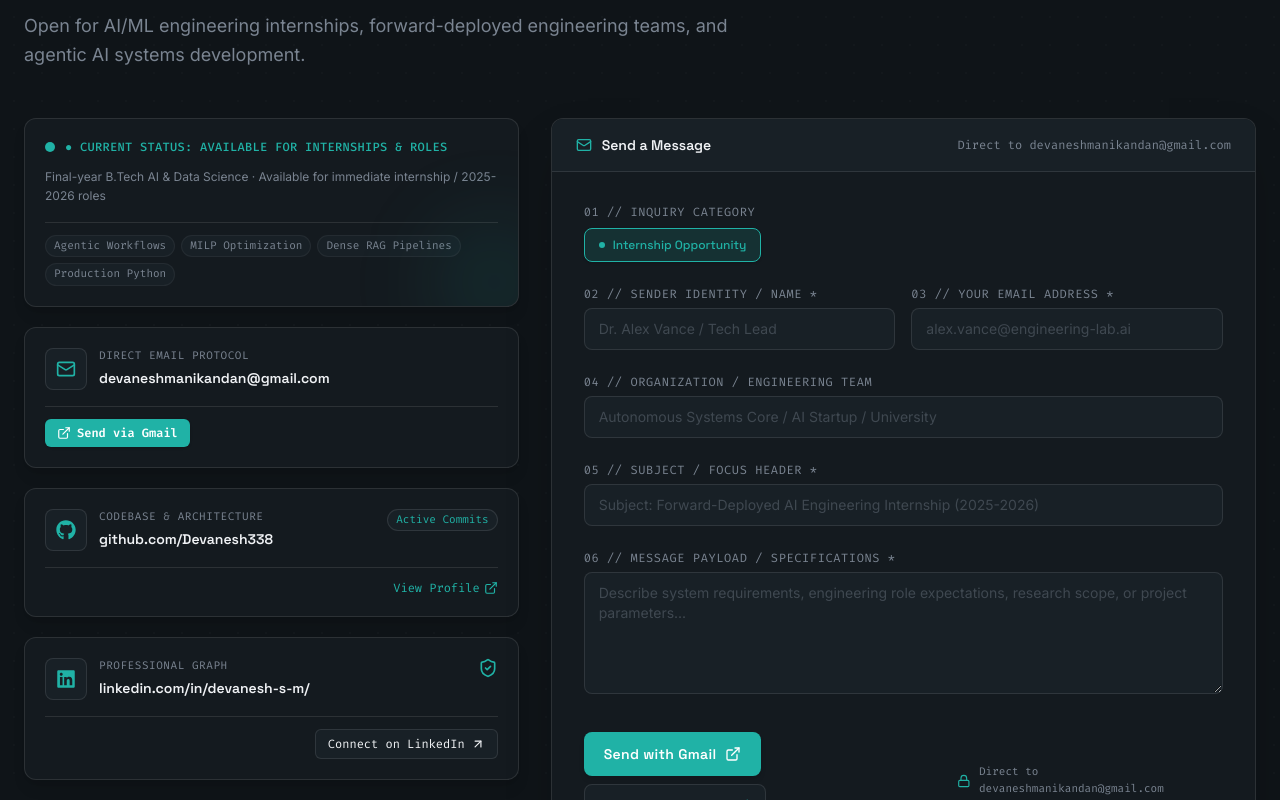
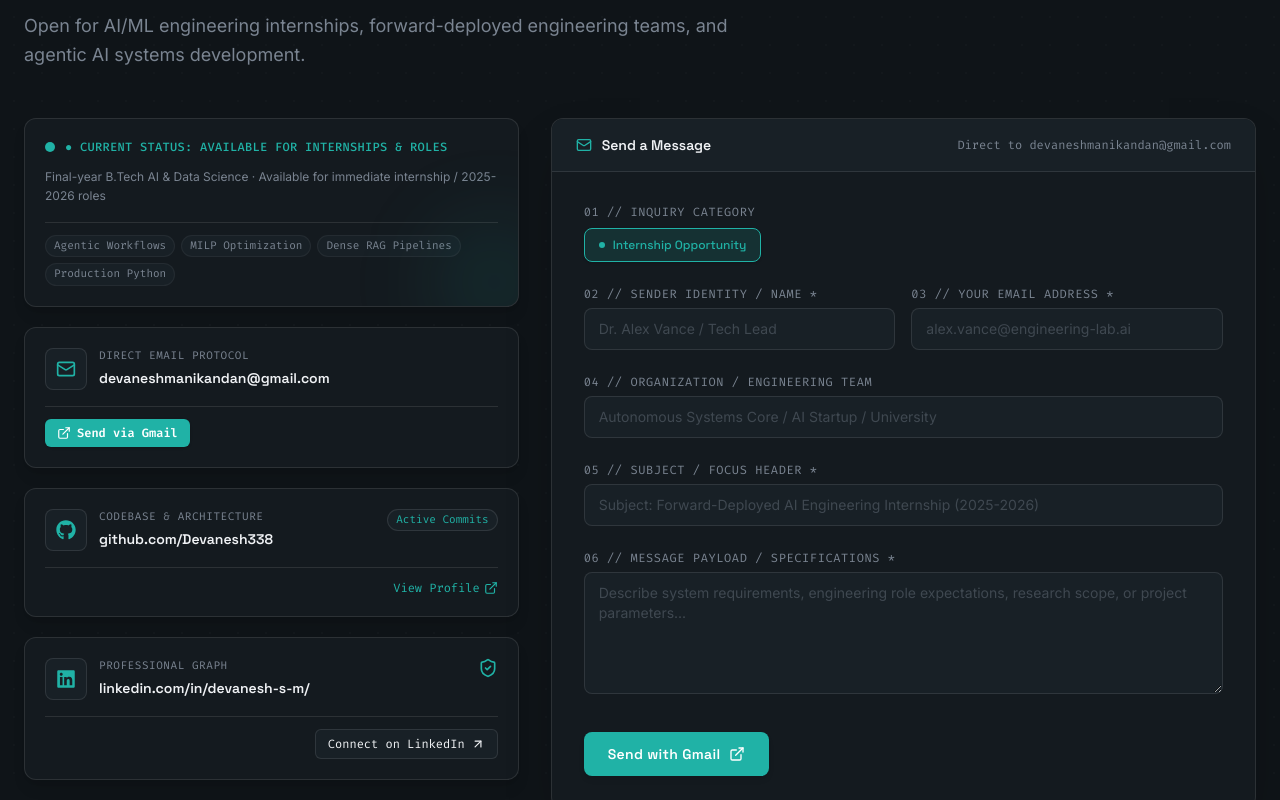
Before and after one commit to Devanesh338/Portfolio-Project, a React (Vite) app: page / in a window 1280 px wide. Shown: the part 11200-12000 px from the top of the page. Built offline with nearby package versions, Linux system fonts and the light colour scheme.

Commit message:
style: remove Send via Mail App button and lock message from Contact form

```diff
--- a/src/sections/Contact.jsx
+++ b/src/sections/Contact.jsx
@@ -4,8 +4,6 @@ import {
   Copy,
   Check,
   ExternalLink,
-  Send,
-  Lock,
   FileText,
   Download,
   ArrowUpRight,
@@ -460,31 +458,15 @@ export const Contact = () => {
                 </div>
 
                 {/* Action Transmit Buttons */}
-                <div className="pt-2 flex flex-col sm:flex-row items-stretch sm:items-center justify-between gap-4">
-                  <div className="flex flex-wrap items-center gap-2">
+                <div className="pt-2 flex items-center">
                   <button
                     type="button"
                     onClick={() => handleDispatch("gmail")}
-                      className="inline-flex items-center justify-center gap-2 px-5 py-3 rounded-lg bg-primary hover:bg-primary/90 text-primary-foreground font-display font-semibold text-sm tracking-wide transition-all duration-200 active:scale-95 shadow-md cursor-pointer"
+                    className="inline-flex items-center justify-center gap-2 px-6 py-3 rounded-lg bg-primary hover:bg-primary/90 text-primary-foreground font-display font-semibold text-sm tracking-wide transition-all duration-200 active:scale-95 shadow-md cursor-pointer"
                   >
                     <span>Send with Gmail</span>
                     <ExternalLink className="w-4 h-4" />
                   </button>
-
-                    <button
-                      type="button"
-                      onClick={() => handleDispatch("mailto")}
-                      className="inline-flex items-center justify-center gap-2 px-4 py-3 rounded-lg bg-surface-subtle hover:bg-white/10 border border-white/10 text-foreground font-display font-semibold text-sm tracking-wide transition-all duration-200 active:scale-95 cursor-pointer"
-                    >
-                      <span>Send via Mail App</span>
-                      <Send className="w-4 h-4 text-primary" />
-                    </button>
-                  </div>
-
-                  <div className="flex items-center gap-2 text-[11px] font-mono text-muted-foreground">
-                    <Lock className="w-3.5 h-3.5 text-primary" />
-                    <span>Direct to {emailRecipient}</span>
-                  </div>
                 </div>
               </form>
 
```
Lines whose indentation alone changed are shown as unchanged.
